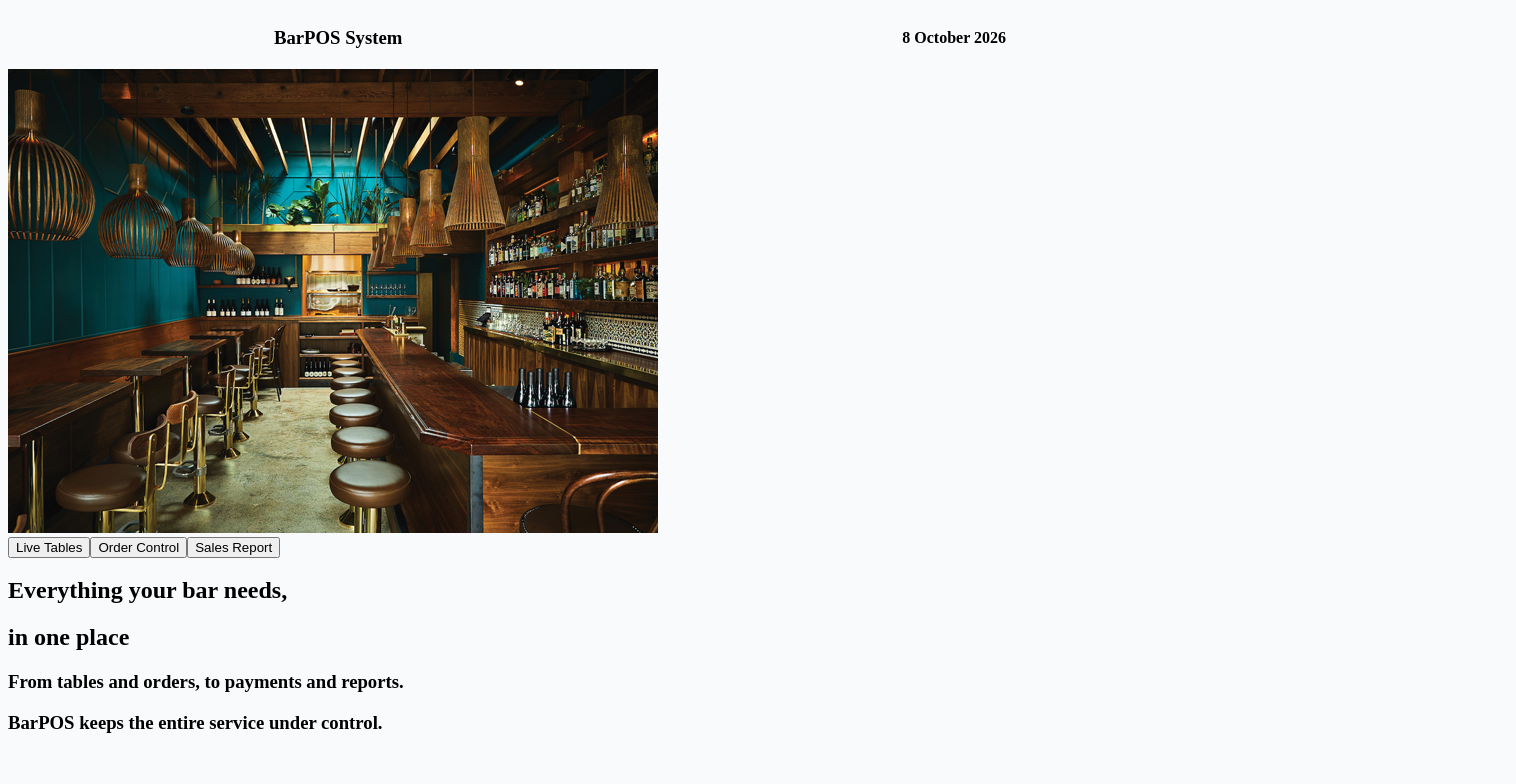
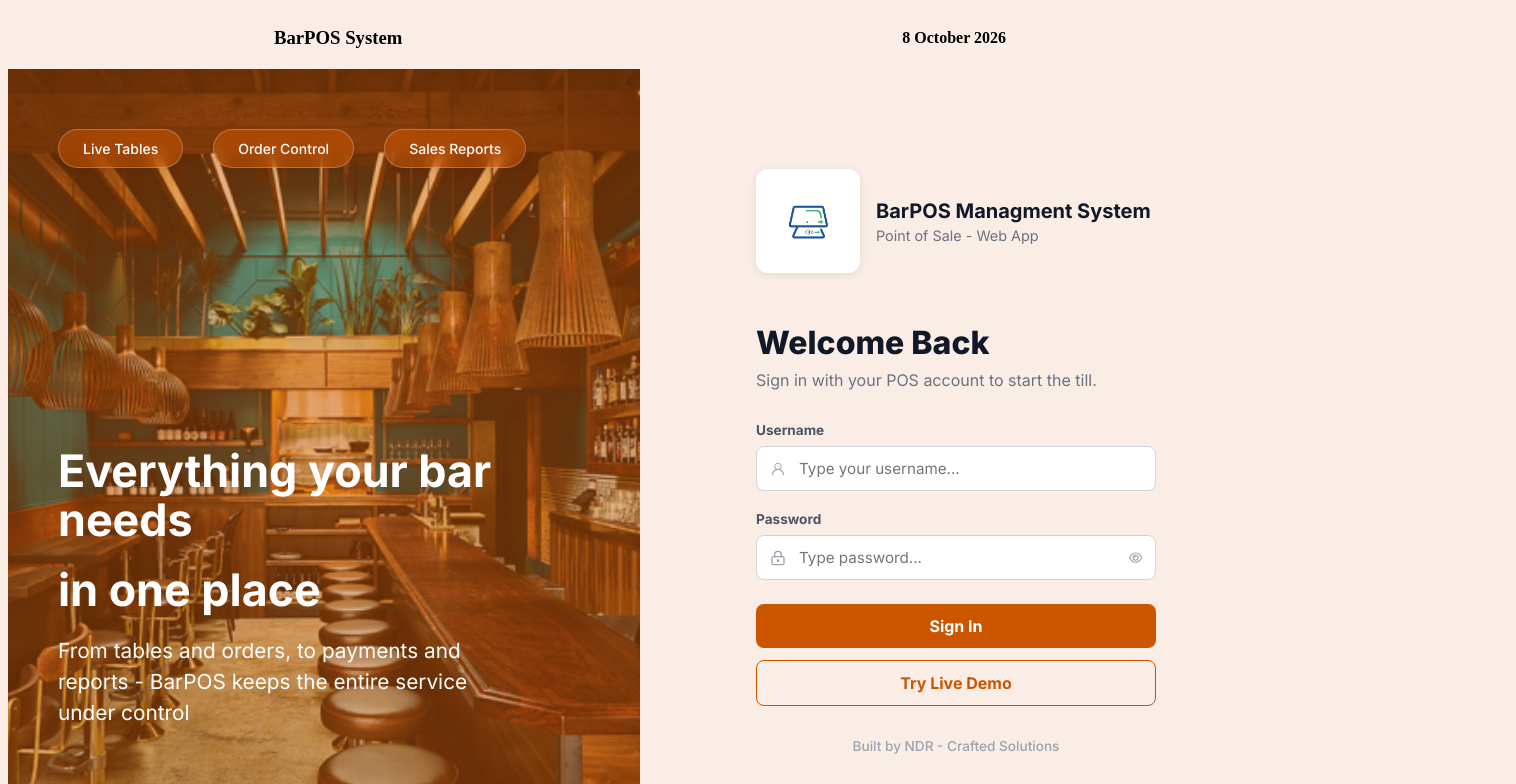
Before and after one commit to 1ndr-ITech5/BarPOS-management-system, a React app in the folder frontend/: page /login-page in a window 1280 px wide. Shown: the top 784 px of the page, 1516 px wide, since content can reach past the window. Built offline with nearby package versions, Linux system fonts and the light colour scheme; no server answers; the HTML template or start-up script is replaced by a standard one.

Commit message:
style: design the login page

```diff
--- a/frontend/src/App.css
+++ b/frontend/src/App.css
@@ -9,5 +9,5 @@ main {
 }
 
 body {
-    background-color: #f8fafc;
+    background-color: rgba(204, 85, 0, 0.1);
 }
--- /dev/null
+++ b/frontend/src/pages-style/Login.css
@@ -0,0 +1,319 @@
+@import url('https://fonts.googleapis.com/css2?family=Inter:wght@400;500;700;800&display=swap');
+
+/* Split layout */
+.login {
+  display: flex;
+  width: 100%;
+  min-height: 100vh;
+}
+
+/* Left Side - Hero */
+.login-hero {
+  flex: 0 0 50%;
+  max-width: 50%;
+  position: relative;
+  background-size: cover;
+  background-position: center;
+  background-repeat: no-repeat;
+  display: flex;
+  flex-direction: column;
+}
+
+/* Overlay with burnt orange tone */
+.hero-overlay {
+  position: absolute;
+  top: 0;
+  left: 0;
+  width: 100%;
+  height: 100%;
+  background-color: rgba(204, 85, 0, 0.45);
+  z-index: 1;
+}
+
+/* Content container */
+.hero-content {
+  position: relative;
+  z-index: 2;
+  display: flex;
+  flex-direction: column;
+  justify-content: space-between;
+  height: 100%;
+  padding: 60px 50px;
+}
+
+/* Feature Buttons */
+.img-buttons {
+  display: flex;
+  gap: 30px;
+}
+
+.img-buttons button {
+  background: rgba(230, 95, 0, 0.4);
+  backdrop-filter: blur(8px);
+  -webkit-backdrop-filter: blur(8px);
+  border: 1px solid rgba(255, 255, 255, 0.25);
+  border-radius: 30px;
+  color: #ffffff;
+  font-family: 'Inter', sans-serif;
+  font-weight: 500;
+  font-size: 14px;
+  padding: 10px 24px;
+  cursor: default;
+  box-shadow: 0 4px 6px rgba(0, 0, 0, 0.05);
+}
+
+/* Text Section */
+.description {
+  margin-top: auto; /* Pushes content to bottom */
+  margin-bottom: 10vh; /* Keeps it roughly in lower 20% */
+}
+
+.description h1 {
+  font-family: 'Inter', sans-serif;
+  font-weight: 700;
+  font-size: 2.8rem;
+  line-height: 1.1;
+  color: #ffffff;
+  margin: 0 0 20px 0;
+}
+
+.description h3 {
+  font-family: 'Inter', sans-serif;
+  font-weight: 400;
+  font-size: 1.3rem;
+  line-height: 1.5;
+  color: #ffffff;
+  margin: 0;
+  max-width: 85%;
+}
+
+/* Right Side - Form */
+.login-form {
+  flex: 0 0 50%;
+  max-width: 50%;
+  display: flex;
+  flex-direction: column;
+  justify-content: center;
+  align-items: center;
+  padding: 40px;
+  overflow-y: auto;
+  overflow-x: hidden;
+  box-sizing: border-box;
+}
+
+/* Inner constraints to match the image structure */
+.login-form > * {
+  width: 100%;
+  max-width: 400px;
+}
+
+/* Header (Logo + Text) */
+.log-page-header {
+  display: flex;
+  align-items: center;
+  gap: 16px;
+  margin-bottom: 50px;
+}
+
+.log-page-header img {
+  width: 100px;
+  height: 100px;
+  object-fit: contain;
+  background-color: #ffffff;
+  border-radius: 12px;
+  padding: 2px;
+  box-shadow: 0 2px 8px rgba(0, 0, 0, 0.08);
+}
+
+.log-page-header div {
+  display: flex;
+  flex-direction: column;
+}
+
+.log-page-header h2 {
+  font-family: 'Inter', sans-serif;
+  font-weight: 700;
+  font-size: 1.25rem;
+  color: #111827;
+  margin: 0 0 4px 0;
+}
+
+.log-page-header h3 {
+  font-family: 'Inter', sans-serif;
+  font-weight: 400;
+  font-size: 0.9rem;
+  color: #6b7280;
+  margin: 0;
+}
+
+/* Form Titles */
+.login-form > h1 {
+  font-family: 'Inter', sans-serif;
+  font-weight: 800;
+  font-size: 2rem;
+  color: #111827;
+  margin: 0 0 8px 0;
+}
+
+.login-form > h2 {
+  font-family: 'Inter', sans-serif;
+  font-weight: 400;
+  font-size: 1rem;
+  color: #6b7280;
+  margin: 0 0 32px 0;
+}
+
+/* Fields Container using Grid to place icons correctly without altering HTML */
+.log-fields {
+  display: grid;
+  grid-template-columns: auto 1fr auto;
+  align-items: center;
+  margin-bottom: 24px;
+}
+
+/* Username Label */
+.log-fields > label:nth-of-type(1) {
+  grid-column: 1 / -1;
+  font-family: 'Inter', sans-serif;
+  font-weight: 600;
+  font-size: 0.85rem;
+  color: #4b5563;
+  margin-bottom: 8px;
+}
+
+/* Username Icon */
+.log-fields > svg:nth-of-type(1) {
+  grid-column: 1;
+  grid-row: 2;
+  margin-left: 14px;
+  color: #9ca3af;
+  z-index: 2;
+}
+
+/* Username Input */
+.log-fields > input:nth-of-type(1) {
+  grid-column: 1 / -1;
+  grid-row: 2;
+  padding-left: 42px;
+}
+
+/* Password Label */
+.log-fields > label:nth-of-type(2) {
+  grid-column: 1 / -1;
+  font-family: 'Inter', sans-serif;
+  font-weight: 600;
+  font-size: 0.85rem;
+  color: #4b5563;
+  margin-top: 20px;
+  margin-bottom: 8px;
+  grid-row: 3;
+}
+
+/* Password Icon */
+.log-fields > svg:nth-of-type(2) {
+  grid-column: 1;
+  grid-row: 4;
+  margin-left: 14px;
+  color: #9ca3af;
+  z-index: 2;
+}
+
+/* Password Input */
+.log-fields > input:nth-of-type(2) {
+  grid-column: 1 / -1;
+  grid-row: 4;
+  padding-left: 42px;
+  padding-right: 42px;
+}
+
+/* Password Toggle Button */
+.log-fields > button {
+  grid-column: 3;
+  grid-row: 4;
+  z-index: 2;
+  background: none;
+  border: none;
+  cursor: pointer;
+  color: #9ca3af;
+  padding: 0;
+  margin-right: 14px;
+  display: flex;
+  align-items: center;
+}
+
+.log-fields > button:hover {
+  color: #4b5563;
+}
+
+/* General Input Styling */
+.log-fields input {
+  font-family: 'Inter', sans-serif;
+  width: 100%;
+  padding-top: 12px;
+  padding-bottom: 12px;
+  border: 1px solid #d1d5db;
+  border-radius: 8px;
+  font-size: 0.95rem;
+  color: #1f2937;
+  background-color: #ffffff;
+  transition: all 0.2s;
+  box-sizing: border-box;
+}
+
+.log-fields input:focus {
+  outline: none;
+  border-color: #cc5500;
+  box-shadow: 0 0 0 3px rgba(204, 85, 0, 0.1);
+}
+
+/* Actions Section */
+.log-actions {
+  display: flex;
+  flex-direction: column;
+  gap: 12px;
+}
+
+.log-actions button {
+  font-family: 'Inter', sans-serif;
+  font-weight: 600;
+  font-size: 1rem;
+  padding: 12px;
+  border-radius: 8px;
+  cursor: pointer;
+  border: none;
+  transition: all 0.2s;
+}
+
+.log-actions button:nth-child(1) {
+  background-color: #cc5500;
+  color: #ffffff;
+}
+
+.log-actions button:nth-child(1):hover:not(:disabled) {
+  background-color: #a84600;
+}
+
+.log-actions button:nth-child(2) {
+  background-color: transparent;
+  color: #cc5500;
+  border: 1px solid #cc5500;
+}
+
+.log-actions button:nth-child(2):hover:not(:disabled) {
+  background-color: rgba(204, 85, 0, 0.05);
+}
+
+.log-actions button:disabled {
+  opacity: 0.6;
+  cursor: not-allowed;
+}
+
+/* Footer / Built By text */
+.login-form > h3:last-child {
+  font-family: 'Inter', sans-serif;
+  font-weight: 500;
+  font-size: 0.85rem;
+  color: #9ca3af;
+  text-align: center;
+  margin-top: 32px;
+}
--- a/frontend/src/pages/Login.jsx
+++ b/frontend/src/pages/Login.jsx
@@ -11,6 +11,7 @@ import { GoPerson } from "react-icons/go";
 import { LuLockKeyhole } from "react-icons/lu";
 import { FaRegEye } from "react-icons/fa6";
 import { FaRegEyeSlash } from "react-icons/fa6";
+import '../pages-style/Login.css';
 
 const Login = () => {
     // call our api hook for authentication
@@ -69,25 +70,26 @@ const Login = () => {
 
     return (
         <section className="login">
-            <div className="login-hero">
-                <img src={logHero}/>
+            <div className="login-hero" style={{ backgroundImage: `url(${logHero})` }}>
+                <div className="hero-overlay"></div>
+                <div className="hero-content">
                     <div className="img-buttons">
                         <button>Live Tables</button>
                         <button>Order Control</button>
-                    <button>Sales Report</button>
+                        <button>Sales Reports</button>
                     </div>
                     <div className="description">
-                    <h1>Everything your bar needs,</h1>
+                        <h1>Everything your bar needs</h1>
                         <h1>in one place</h1>
-                    <h3>From tables and orders, to payments and reports.</h3>
-                    <h3>BarPOS keeps the entire service under control.</h3>
+                        <h3>From tables and orders, to payments and reports - BarPOS keeps the entire service under control</h3>
+                    </div>
                 </div>
             </div>
             <div className="login-form">
                 <div className="log-page-header">
                     <img src={logo}/>
                     <div>
-                        <h2>Bar Restaurant Managment System</h2>
+                        <h2>BarPOS Managment System</h2>
                         <h3>Point of Sale - Web App</h3>
                     </div>
                 </div>
```
Lines whose indentation alone changed are shown as unchanged.
